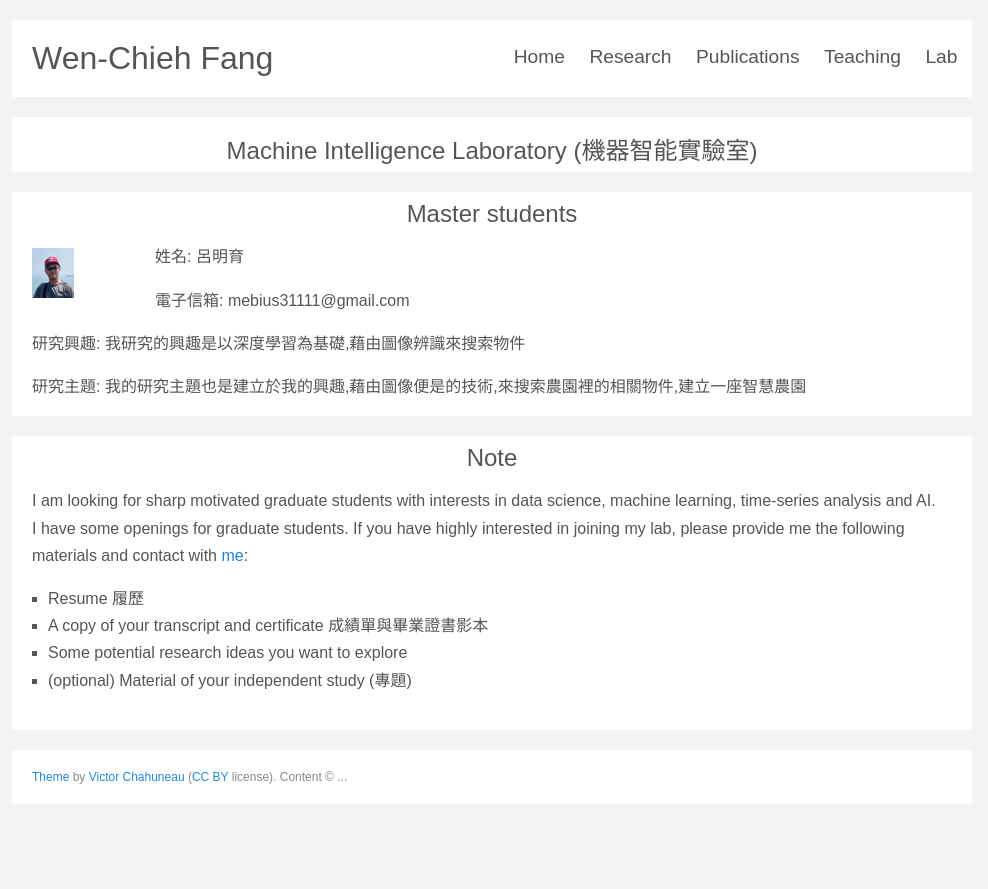
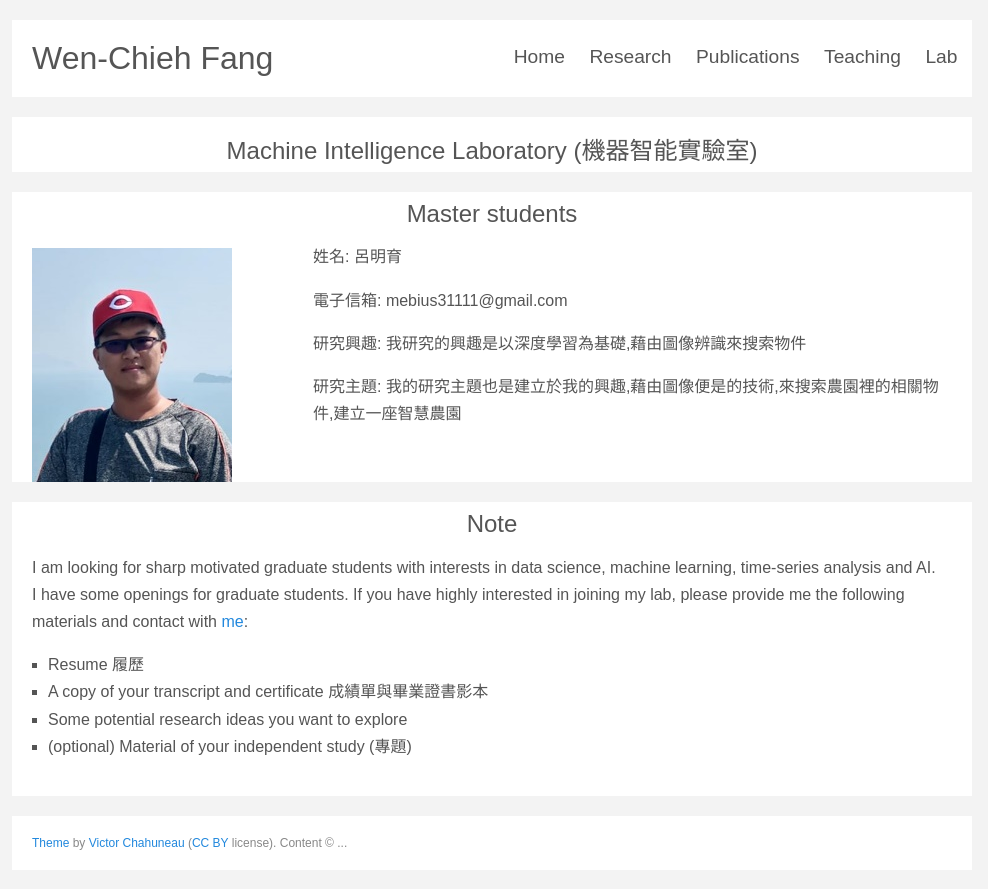
Before and after one commit to ncyu-deep/myblog, a Jekyll site: the page built from lab.md, in a window 1280 px wide. Shown: the top 889 px of the page, without its empty margins (148-1136 px from the left). Built offline with Jekyll 4.4.1, drawn with Linux system fonts in a browser that asks for light colours; some web fonts are replaced.

Commit message:
Update lab.md

```diff
--- a/lab.md
+++ b/lab.md
@@ -9,7 +9,7 @@ title: My lab
 
 <h2 style="text-align: center">Master students</h2>
 
-<img src="lu.png" align="left" style="margin-top:5px; margin-right:81px" alt="lu" width="42" />
+<img src="lu.png" align="left" style="margin-top:5px; margin-right:81px" alt="lu"/>
 
 姓名: 呂明育
 
```
